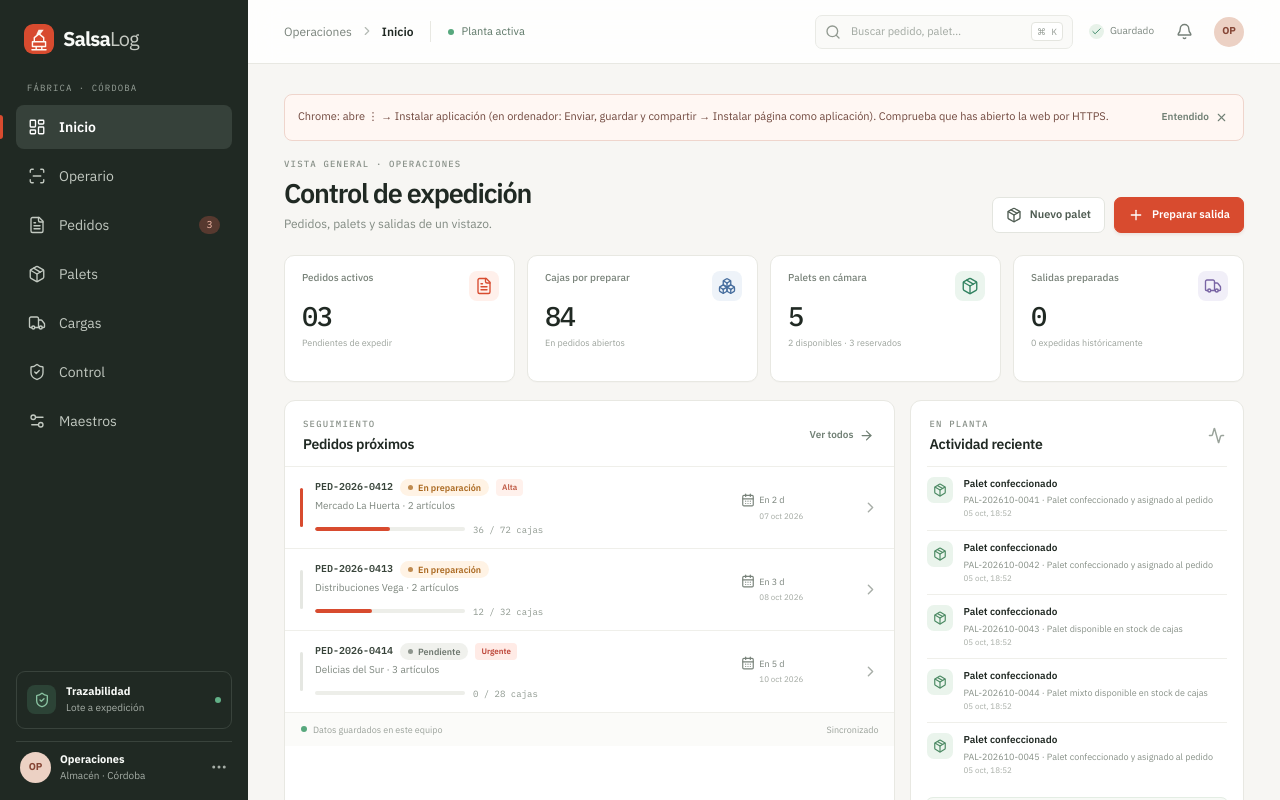
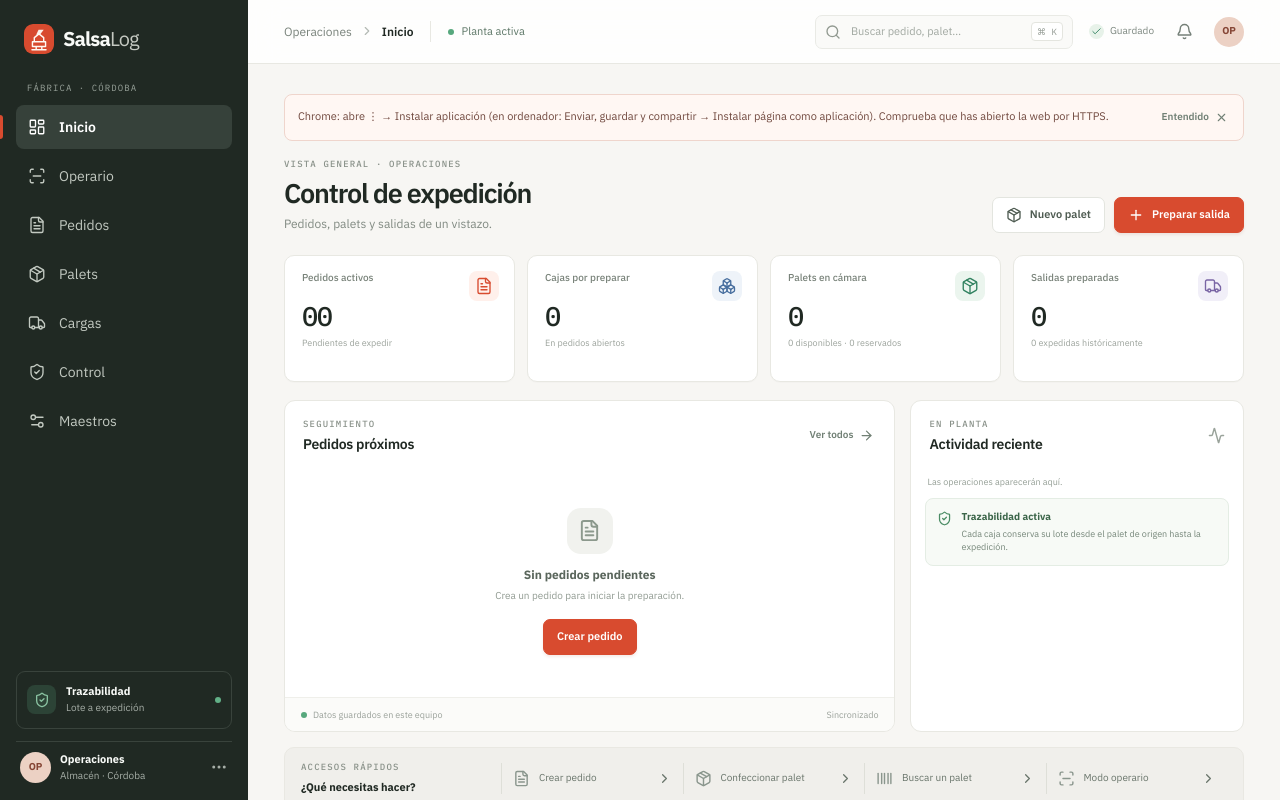
Before and after one commit to MAESEOPENCODE/ALMACEN-PRO, a React (Vite) app: page / in a window 1280 px wide. Shown: the top 800 px of the page. Built offline with nearby package versions, Linux system fonts and the light colour scheme.

Commit message:
Add files via upload

```diff
--- a/src/data/seed.ts
+++ b/src/data/seed.ts
@@ -1,54 +1,18 @@
 import type { AppData } from "../types";
 
-const day = (offset: number) => {
-  const date = new Date();
-  date.setDate(date.getDate() + offset);
-  return date.toISOString().slice(0, 10);
-};
-const stamp = () => new Date().toISOString();
-
+// Datos iniciales: la aplicación arranca vacía (sin ejemplos).
+// Se conservan solo tipos de palet, ubicaciones, muelles y el usuario base para poder empezar a trabajar.
 export function createSeed(): AppData {
-  const articles = [
-    { id: "art-gaz", sku: "GAZ-1L", name: "Gazpacho andaluz", family: "Gazpachos", format: "Brick", packSize: "1 L", unitsPerBox: 6, boxesPerPallet: 64, netKgPerBox: 6.4, gtin: "08412345000126", active: true },
-    { id: "art-sal", sku: "SAL-1L", name: "Salmorejo cordobés", family: "Salmorejos", format: "Brick", packSize: "1 L", unitsPerBox: 6, boxesPerPallet: 64, netKgPerBox: 6.4, gtin: "08412345000225", active: true },
-    { id: "art-brv", sku: "BRV-500", name: "Salsa brava", family: "Salsas", format: "Botella", packSize: "500 ml", unitsPerBox: 12, boxesPerPallet: 80, netKgPerBox: 6.3, gtin: "08412345000324", active: true },
-    { id: "art-ali", sku: "ALI-2K", name: "Alioli artesano", family: "Salsas", format: "Cubo", packSize: "2 kg", unitsPerBox: 4, boxesPerPallet: 48, netKgPerBox: 8.2, gtin: "08412345000423", active: true },
-  ];
-  const customers = [
-    { id: "cli-hue", code: "C-0048", name: "Mercado La Huerta", address: "Av. de la Industria, 18", city: "Córdoba", contact: "Recepción · 957 410 280", notes: "Descarga por muelle 2" },
-    { id: "cli-vega", code: "C-0019", name: "Distribuciones Vega", address: "Pol. Las Quemadas, parcela 44", city: "Córdoba", contact: "Almacén · 957 322 110", notes: "Avisar 30 min antes" },
-    { id: "cli-del", code: "C-0062", name: "Delicias del Sur", address: "Ctra. Sevilla, km 7", city: "Écija", contact: "Compras · 954 780 320", notes: "" },
-  ];
-  const carriers = [
-    { id: "car-log", name: "Logística Guadalquivir", contact: "957 500 440" },
-    { id: "car-frio", name: "Frío Express Sur", contact: "954 210 880" },
-  ];
-  const vehicles = [
-    { id: "veh-1", carrierId: "car-log", plate: "4821 LPD", maxWeightKg: 24000 },
-    { id: "veh-2", carrierId: "car-frio", plate: "6170 MKT", maxWeightKg: 18000 },
-  ];
+  const articles: AppData["articles"] = [];
+  const customers: AppData["customers"] = [];
+  const carriers: AppData["carriers"] = [];
+  const vehicles: AppData["vehicles"] = [];
   const palletTypes = [
     { id: "pal-eur", name: "Europalet · 120 × 80", tareKg: 25, maxWeightKg: 1000 },
     { id: "pal-ind", name: "Palet industrial · 120 × 100", tareKg: 32, maxWeightKg: 1200 },
   ];
-  const orders = [
-    { id: "PED-2026-0412", reference: "OC-88371", customerId: "cli-hue", deliveryDate: day(2), deliveryAddress: "Av. de la Industria, 18 · Córdoba", priority: "Alta" as const, notes: "Descarga por muelle 2", createdAt: stamp(), lines: [{ articleId: "art-gaz", boxes: 48 }, { articleId: "art-sal", boxes: 24 }] },
-    { id: "PED-2026-0413", reference: "OC-12506", customerId: "cli-vega", deliveryDate: day(3), deliveryAddress: "Pol. Las Quemadas, parcela 44 · Córdoba", priority: "Normal" as const, notes: "Avisar 30 min antes", createdAt: stamp(), lines: [{ articleId: "art-brv", boxes: 20 }, { articleId: "art-ali", boxes: 12 }] },
-    { id: "PED-2026-0414", reference: "DD-2049", customerId: "cli-del", deliveryDate: day(5), deliveryAddress: "Ctra. Sevilla, km 7 · Écija", priority: "Urgente" as const, notes: "Pedido mixto de cajas sueltas", createdAt: stamp(), lines: [{ articleId: "art-gaz", boxes: 12 }, { articleId: "art-brv", boxes: 10 }, { articleId: "art-ali", boxes: 6 }] },
-  ];
-  const pallets = [
-    { id: "p-041", code: "PAL-202610-0041", createdAt: stamp(), typeId: "pal-eur", location: "Cámara · A-01", orderId: orders[0].id, customerId: customers[0].id, orderPalletNo: 1, status: "RESERVADO" as const, labelRevision: 1, lines: [{ id: "l-041a", articleId: "art-gaz", lot: "GZ-261001", expiry: day(72), boxes: 24 }] },
-    { id: "p-042", code: "PAL-202610-0042", createdAt: stamp(), typeId: "pal-eur", location: "Cámara · A-02", orderId: orders[0].id, customerId: customers[0].id, orderPalletNo: 2, status: "RESERVADO" as const, labelRevision: 1, lines: [{ id: "l-042a", articleId: "art-sal", lot: "SL-260928", expiry: day(86), boxes: 12 }] },
-    { id: "p-043", code: "PAL-202610-0043", createdAt: stamp(), typeId: "pal-eur", location: "Cámara · B-03", status: "DISPONIBLE" as const, labelRevision: 2, lines: [{ id: "l-043a", articleId: "art-gaz", lot: "GZ-261001", expiry: day(72), boxes: 38 }] },
-    { id: "p-044", code: "PAL-202610-0044", createdAt: stamp(), typeId: "pal-eur", location: "Cámara · C-01", status: "DISPONIBLE" as const, labelRevision: 1, lines: [{ id: "l-044a", articleId: "art-brv", lot: "SB-260925", expiry: day(150), boxes: 18 }, { id: "l-044b", articleId: "art-ali", lot: "AL-260929", expiry: day(90), boxes: 8 }] },
-    { id: "p-045", code: "PAL-202610-0045", createdAt: stamp(), typeId: "pal-ind", location: "Cámara · B-05", orderId: orders[1].id, customerId: customers[1].id, orderPalletNo: 1, status: "RESERVADO" as const, labelRevision: 1, lines: [{ id: "l-045a", articleId: "art-brv", lot: "SB-260925", expiry: day(150), boxes: 12 }] },
-  ];
-  const movements = [
-    { id: "mov-1", date: stamp(), kind: "FABRICACIÓN" as const, palletId: "p-041", orderId: orders[0].id, summary: "Palet confeccionado y asignado al pedido" },
-    { id: "mov-2", date: stamp(), kind: "FABRICACIÓN" as const, palletId: "p-042", orderId: orders[0].id, summary: "Palet confeccionado y asignado al pedido" },
-    { id: "mov-3", date: stamp(), kind: "FABRICACIÓN" as const, palletId: "p-043", summary: "Palet disponible en stock de cajas" },
-    { id: "mov-4", date: stamp(), kind: "FABRICACIÓN" as const, palletId: "p-044", summary: "Palet mixto disponible en stock de cajas" },
-    { id: "mov-5", date: stamp(), kind: "FABRICACIÓN" as const, palletId: "p-045", orderId: orders[1].id, summary: "Palet confeccionado y asignado al pedido" },
-  ];
+  const orders: AppData["orders"] = [];
+  const pallets: AppData["pallets"] = [];
+  const movements: AppData["movements"] = [];
   return { version: 6, articles, customers, carriers, vehicles, palletTypes, orders, pallets, loads: [], movements, locations: ["Cámara · A-01", "Cámara · A-02", "Cámara · B-01", "Zona de consolidación", "Muelle 1", "Muelle 2"], docks: ["Muelle 1", "Muelle 2", "Muelle 3"], users: [{ id: "user-operator", code: "OP", name: "Operaciones", role: "OPERARIO", active: true }], audit: [], incidents: [], syncQueue: [], settings: { companyPrefix: "000000000", ssccExtension: "0", currentUserId: "user-operator", syncEnabled: false } };
 }
```
